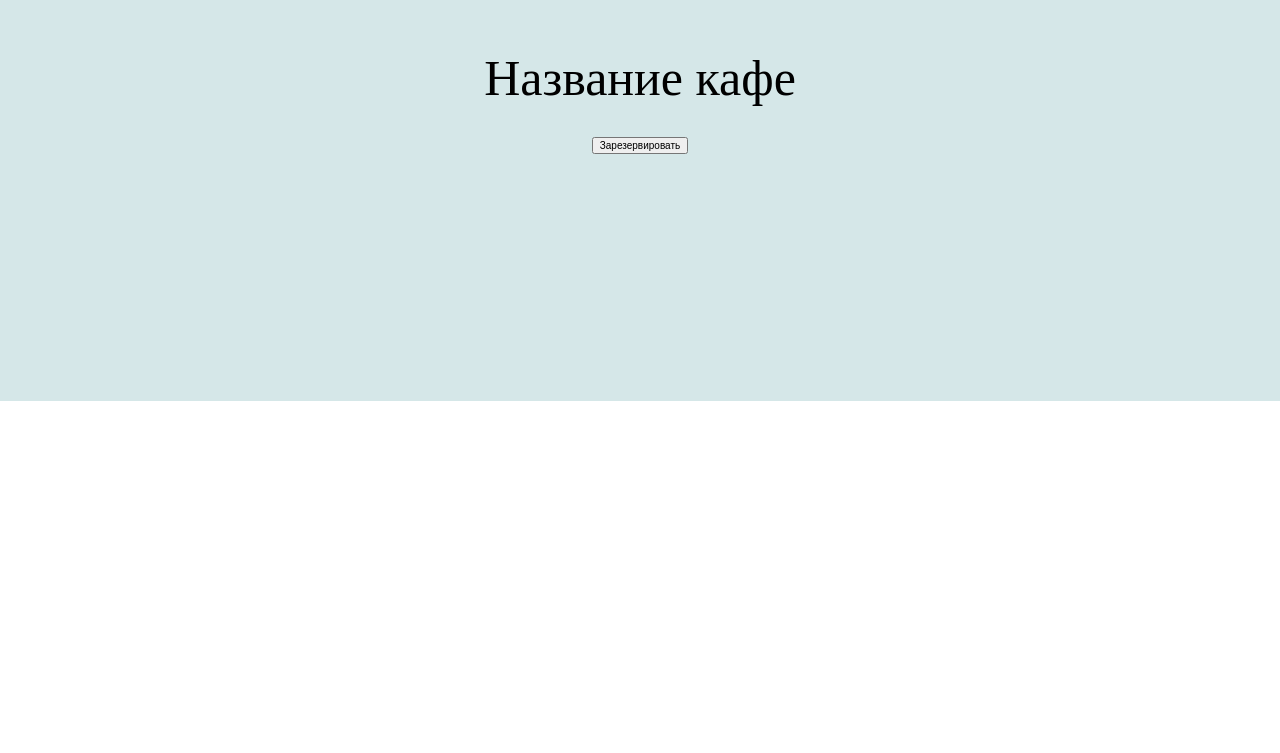
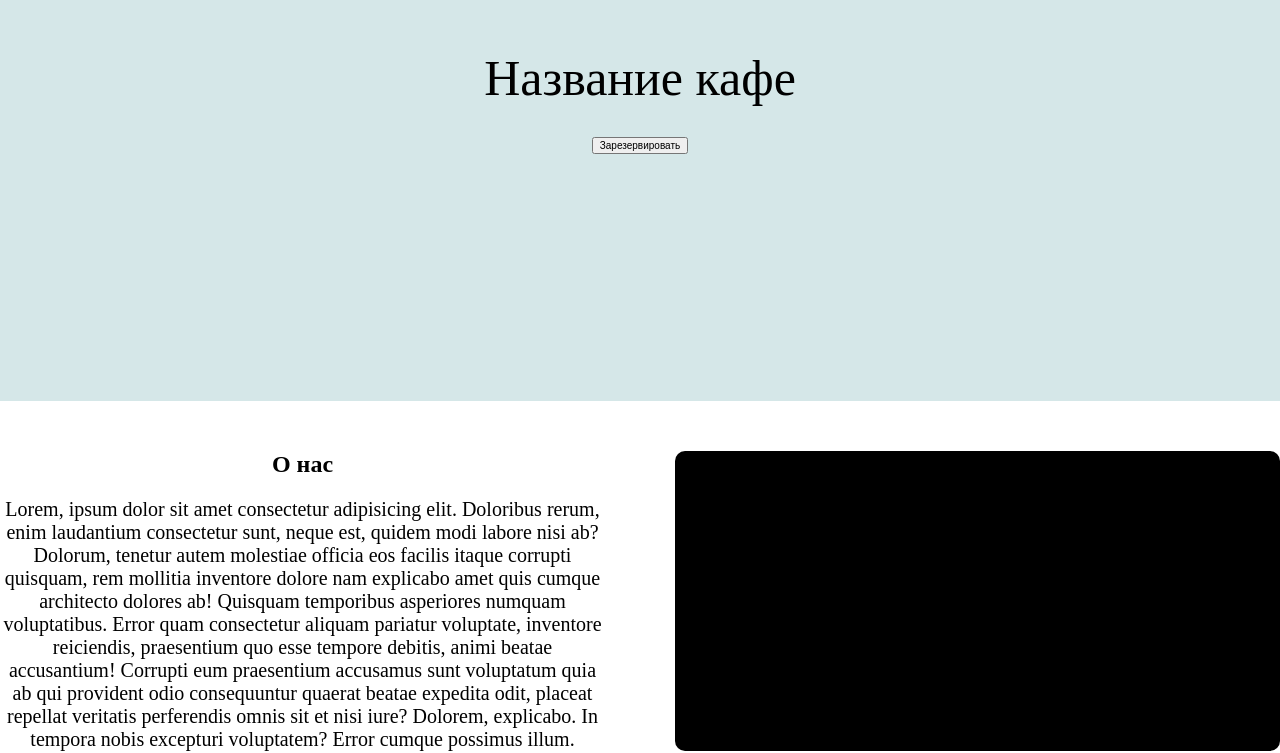
Before and after one commit to mrdimemes/gallery, a React (Create React App) app: page / in a window 1280 px wide. Shown: the part 199-952 px from the top of the page. Before the commit the page ends 800 px from the top, so only its background shows below. Built offline with nearby package versions, Linux system fonts and the light colour scheme.

Commit message:
Add About section

```diff
--- /dev/null
+++ b/src/components/sections/About/About.module.sass
@@ -0,0 +1,23 @@
+@use "styles/mixins"
+
+.About
+  font-size: 2em
+  padding-top: 50px
+  padding-bottom: 50px
+  display: flex
+  gap: 70px
+
+  .column
+    width: 100px
+    flex-grow: 1
+
+  .info
+    text-align: center
+    h1
+      font-size: 1.5rem
+      margin-bottom: 20px
+
+  .imageContainer
+    @include mixins.flex-centered
+    background-color: black
+    border-radius: 10px
--- /dev/null
+++ b/src/components/sections/About/About.tsx
@@ -0,0 +1,22 @@
+
+import classNames from "classnames";
+import styles from "./About.module.sass";
+
+
+const About = () => {
+  return (
+    <section className={styles.About}>
+
+      <div className={classNames(styles.column, styles.info)}>
+        <h1>О нас</h1>
+        <p>Lorem, ipsum dolor sit amet consectetur adipisicing elit. Doloribus rerum, enim laudantium consectetur sunt, neque est, quidem modi labore nisi ab? Dolorum, tenetur autem molestiae officia eos facilis itaque corrupti quisquam, rem mollitia inventore dolore nam explicabo amet quis cumque architecto dolores ab! Quisquam temporibus asperiores numquam voluptatibus. Error quam consectetur aliquam pariatur voluptate, inventore reiciendis, praesentium quo esse tempore debitis, animi beatae accusantium! Corrupti eum praesentium accusamus sunt voluptatum quia ab qui provident odio consequuntur quaerat beatae expedita odit, placeat repellat veritatis perferendis omnis sit et nisi iure? Dolorem, explicabo. In tempora nobis excepturi voluptatem? Error cumque possimus illum.</p>
+      </div>
+
+      <div className={classNames(styles.column, styles.imageContainer)}></div>
+
+    </section>
+  );
+}
+
+
+export default About;
--- /dev/null
+++ b/src/components/sections/About/index.ts
@@ -0,0 +1 @@
+export { default as About } from "./About";
--- a/src/components/sections/index.ts
+++ b/src/components/sections/index.ts
@@ -1 +1,2 @@
 export { Intro } from "./Intro";
+export { About } from "./About";
--- a/src/pages/Main/Main.tsx
+++ b/src/pages/Main/Main.tsx
@@ -1,9 +1,10 @@
-import { Intro } from "components/sections";
+import { Intro, About } from "components/sections";
 
 const Main = () => {
   return (
     <>
       <Intro />
+      <About />
     </>
   );
 }
```
